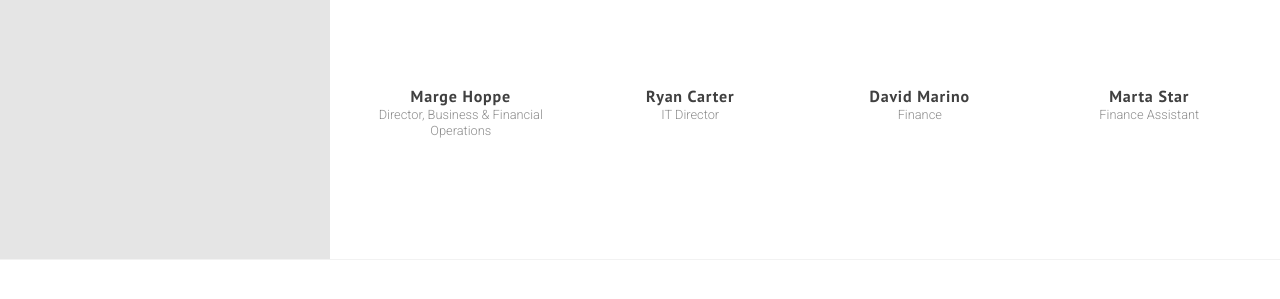
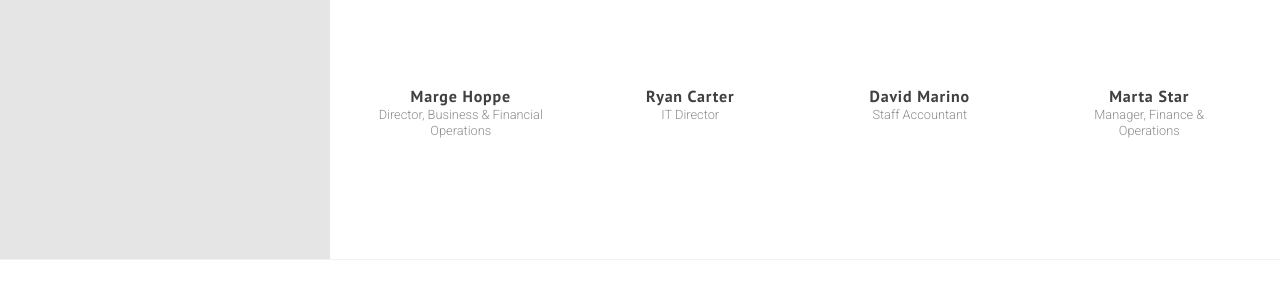
Before and after one commit to toddstreetDev/toddstreetDev.github.io, a Jekyll site: the page built from about.markdown, in a window 1280 px wide and 900 px high, scrolled down 4459 px. Shown: the part 153-452 px from the top of the window. Built offline with Jekyll 4.4.1, drawn with Linux system fonts in a browser that asks for light colours; nearby versions of some CDN libraries.

Commit message:
updated finance titles

```diff
--- a/_employees/david-marino.markdown
+++ b/_employees/david-marino.markdown
@@ -2,7 +2,7 @@
 title: David Marino
 date: 2017-10-10 10:09:00 -04:00
 position: 2
-role: 'Finance '
+role: Staff Accountant
 image: "/uploads/David_Marino.jpg"
 department: Finance & Operations
 ---
--- a/_employees/marta-star.markdown
+++ b/_employees/marta-star.markdown
@@ -2,7 +2,7 @@
 title: Marta Star
 date: 2017-10-23 17:26:00 -04:00
 position: 4
-role: Finance Assistant
+role: Manager, Finance & Operations
 image: "/uploads/marta-star.jpg"
 department: Finance & Operations
 ---
```
